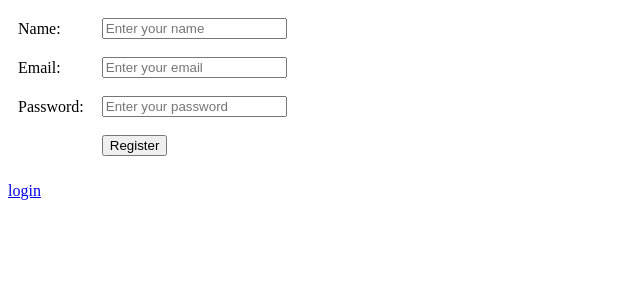
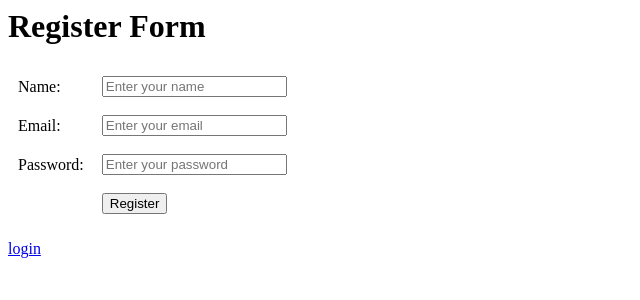
Before and after one commit to prabhat-webappdev/Blog-project, a Node server app: page /register in a window 1280 px wide. Shown: the top 300 px of the page, without its empty margins (0-640 px from the left). Run offline with Node 20, Linux system fonts and the light colour scheme; some libraries are stand-ins or nearby versions.

Commit message:
Update register.ejs

```diff
--- a/views/register.ejs
+++ b/views/register.ejs
@@ -1,3 +1,4 @@
+<h1>Register Form </h1>
 <form method="post" >
     <table cellpadding="8px">
         <tr>
```
